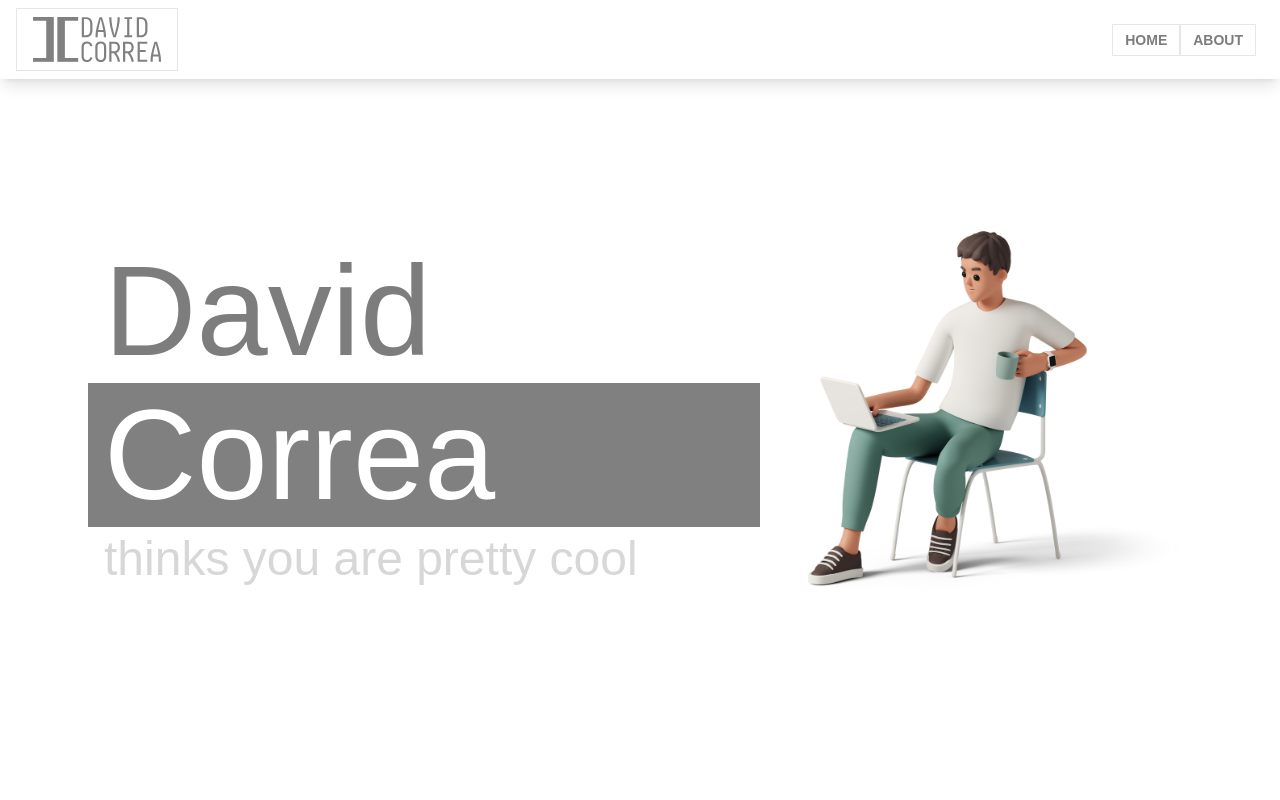
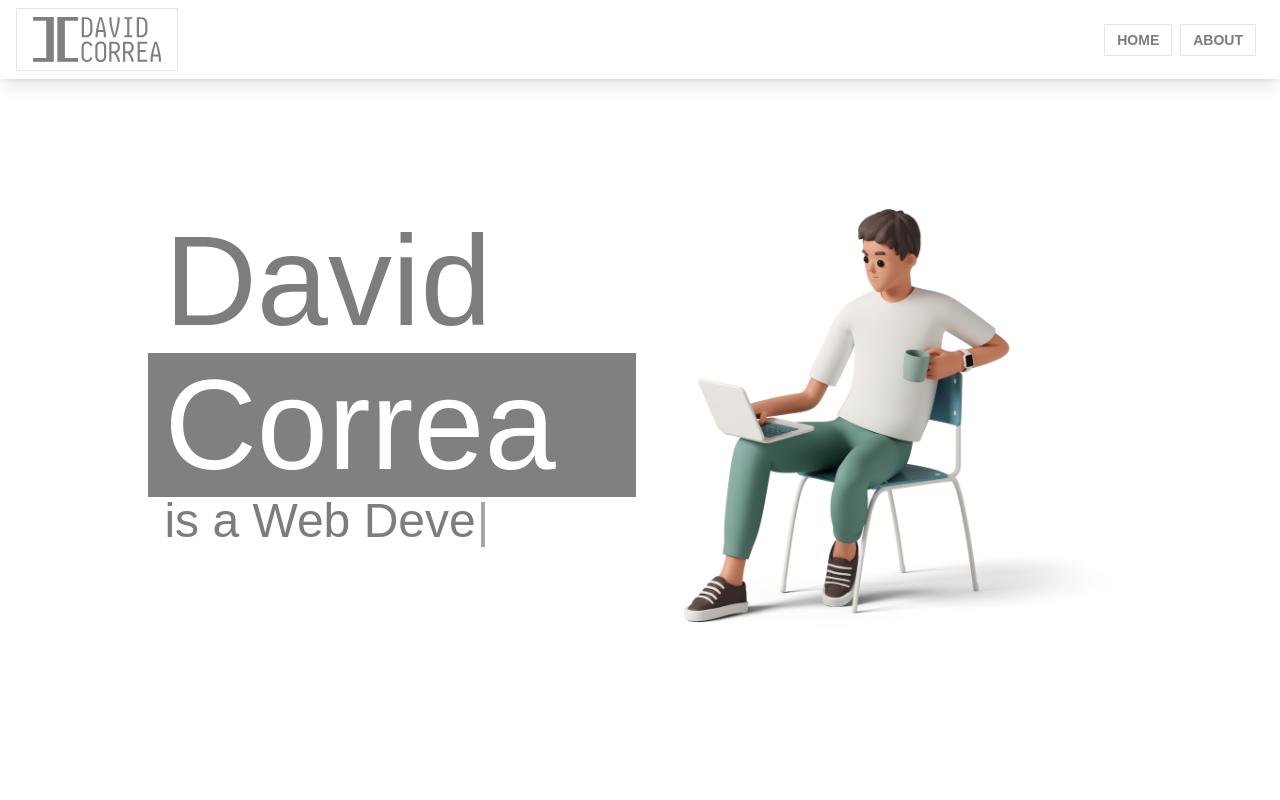
Before and after one commit to DavidCorreaV/dcorrea, a React (Create React App) app in the folder dcorrea/: page / in a window 1280 px wide. Shown: the top 800 px of the page. Built offline with nearby package versions, Linux system fonts and the light colour scheme.

Commit message:
Initial release with hero

```diff
--- a/dcorrea/package.json
+++ b/dcorrea/package.json
@@ -12,6 +12,7 @@
     "react-icons": "^4.3.1",
     "react-router-dom": "^6.2.1",
     "react-scripts": "5.0.0",
+    "typewriter-effect": "^2.18.2",
     "web-vitals": "^2.1.4"
   },
   "scripts": {
--- a/dcorrea/src/components/layout/Navbar.jsx
+++ b/dcorrea/src/components/layout/Navbar.jsx
@@ -22,7 +22,7 @@ const Navbar = ({ title }) => {
           </Link>
         </div>
         <div className="flex-1 px-2 mx-2">
-          <div className="flex justify-end">
+          <div className="flex justify-end gap-2">
             <Link to="/" className="btn btn-ghost btn-sm rounded-btn">
               Home
             </Link>
--- a/dcorrea/src/components/pages/Home.jsx
+++ b/dcorrea/src/components/pages/Home.jsx
@@ -1,49 +1,47 @@
 import React from "react";
 import guyChilling from "../../assets/guy-chilling.png";
+import Typewriter from "typewriter-effect";
 
 const Home = () => {
   const phrases = [
-    "is a Web Developer",
-    "Loves to read",
+    "is a Web Developer \n",
+    "loves to read \n",
+    "believes in you \n",
+    "loves Flexbox and Grid",
+    "needs some coffee",
     "thinks you are pretty cool",
     "cooks a mean lasagna",
-    "Loves Flexbox and Grid",
-    "is pretty good at Wordpress",
-    "needs some Coffee",
+    "knows Wordpress",
   ];
-  window.onload = () => {
-    setInterval(() => {
-      const descriptor = document.getElementById("descriptor");
-      descriptor.classList.add("descriptorAnimation");
-      descriptor.textContent =
-        phrases[Math.floor(Math.random() * phrases.length)];
-      setTimeout(() => {
-        descriptor.classList.remove("descriptorAnimation");
-      }, 1000);
-    }, 5000);
-  };
+
   return (
-    <section className="hero min-h-screen">
-      <div className="flex-col hero-content lg:flex-row-reverse gap-12">
+    <section className="hero min-h-screen mt-2">
+      <div className="flex flex-col justify-start align-center z-0 max-w-7xl m-4 p-1 lg:flex-row-reverse lg:gap-12">
         <img
           src={guyChilling}
           alt="Guy sitting with a laptop and a cup of coffee"
-          className="max-w-sm text-center"
+          className="max-w-xs text-center lg:max-w-md"
         />
-        <div className="rowdies text-left">
-          <h1>
-            <span className="text-9xl block px-4 py-2">David</span>
-            <span
-              className="block text-9xl bg-primary text-base-100 px-4 py-2"
-              style={{ width: "42rem" }}
-            >
-              Correa
-            </span>
-          </h1>
-          <div className="">
-            <span className="block text-5xl px-4 py-2" id="descriptor">
-              is a Web Developer
-            </span>
+        <div>
+          <div className="rowdies text-left">
+            <h1>
+              <span className="text-7xl w-full block px-4 py-2 lg:w-max lg:text-9xl">
+                David
+              </span>
+              <span className="block text-7xl w-full bg-primary text-base-100 py-2 px-4 lg:pl-4 lg:pr-20 lg:text-9xl lg:w-max lg:p">
+                Correa
+              </span>
+            </h1>
+          </div>
+          <div className="max-w-xs rowdies text-3xl pl-4 h-10 lg:text-5xl lg:max-w-lg">
+            <Typewriter
+              className="max-w-sm"
+              options={{
+                strings: phrases,
+                autoStart: true,
+                loop: true,
+              }}
+            />
           </div>
         </div>
       </div>
--- a/dcorrea/src/index.css
+++ b/dcorrea/src/index.css
@@ -34,7 +34,3 @@ main {
 #descriptor {
     transition: linear 1s;
 }
-
-.descriptorAnimation {
-    opacity: 0;
-}
```
Also changed, not shown: 1 other file (tests, documents, lock files or other folders).
